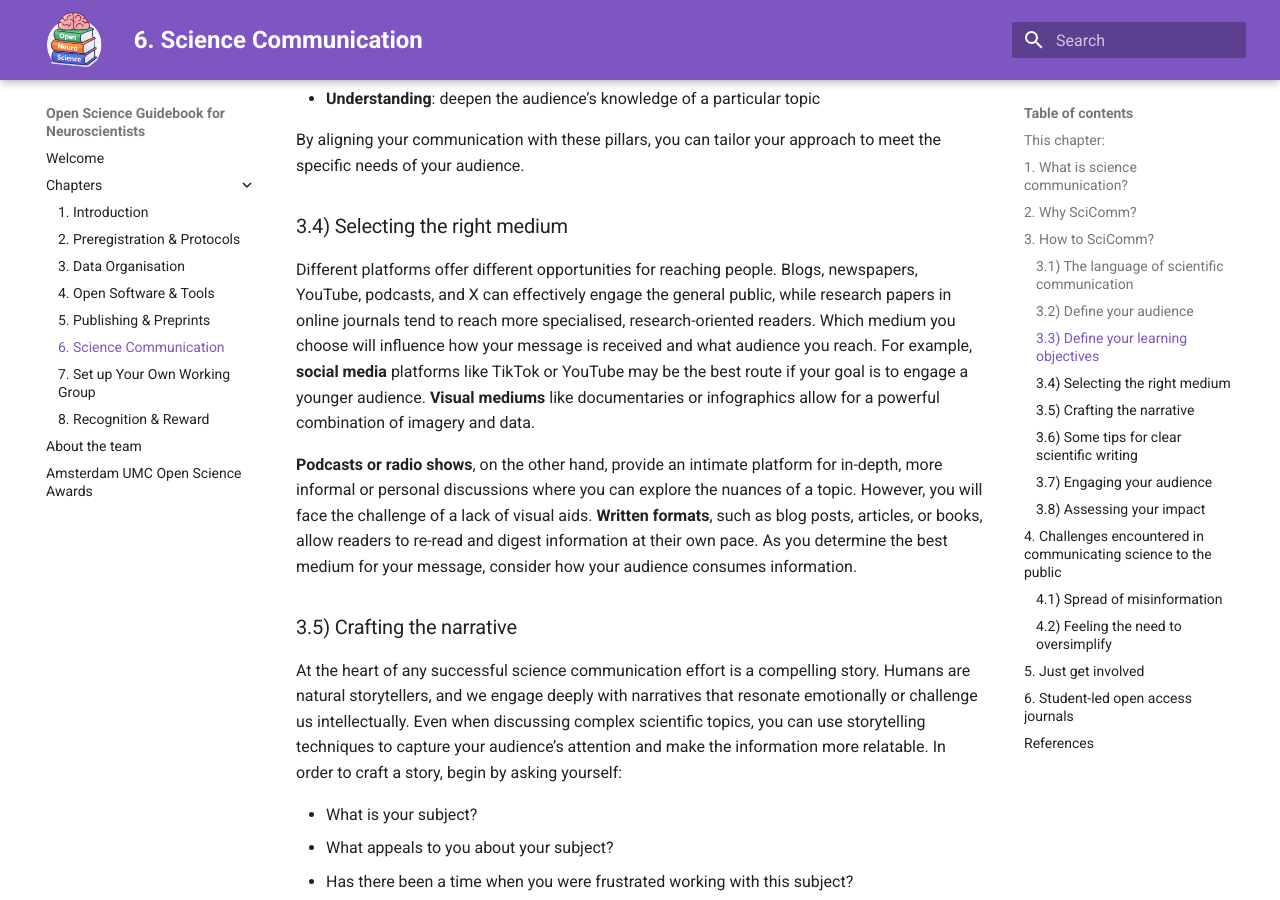
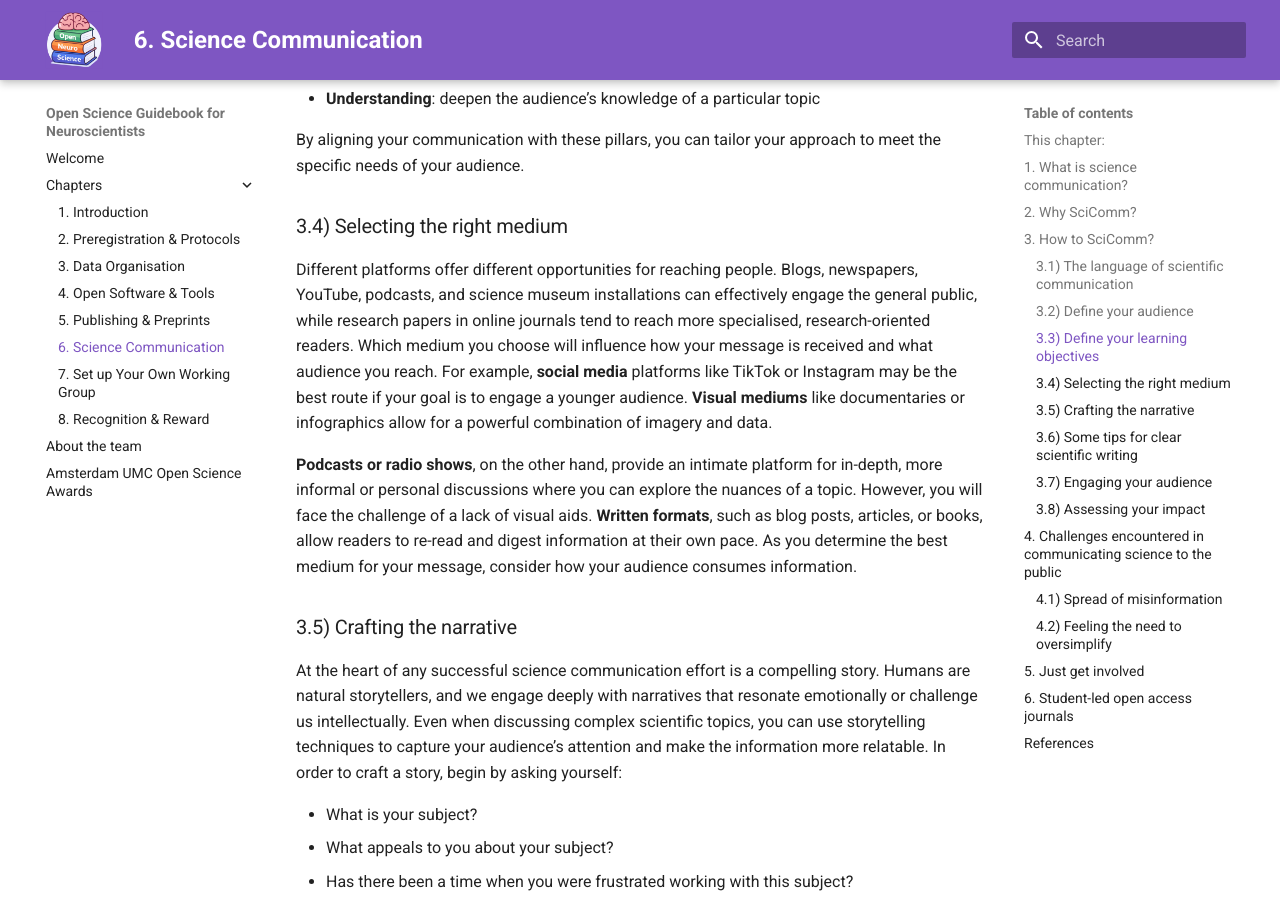
Before and after one commit to ANW-Open-Science/Open-Science-Guidebook-for-Neuroscientists, an MkDocs documentation site: the page built from docs/tabs/6-communication.md, in a window 1280 px wide and 900 px high, scrolled down 3547 px. Built offline with MkDocs 1.6.1 and Material for MkDocs 9.7.7, drawn with Linux system fonts in a browser that asks for light colours.

Commit message:
Update 6-communication_section3.4.md

```diff
--- a/docs/tabs/6-communication.md
+++ b/docs/tabs/6-communication.md
@@ -53,7 +53,7 @@ Having specific learning outcomes in mind helps you stay focused and prevents yo
 By aligning your communication with these pillars, you can tailor your approach to meet the specific needs of your audience.
 
 ### 3.4) Selecting the right medium
-Different platforms offer different opportunities for reaching people. Blogs, newspapers, YouTube, podcasts, and X can effectively engage the general public, while research papers in online journals tend to reach more specialised, research-oriented readers. Which medium you choose will influence how your message is received and what audience you reach. For example, **social media** platforms like TikTok or YouTube may be the best route if your goal is to engage a younger audience. **Visual mediums** like documentaries or infographics allow for a powerful combination of imagery and data.
+Different platforms offer different opportunities for reaching people. Blogs, newspapers, YouTube, podcasts, and science museum installations can effectively engage the general public, while research papers in online journals tend to reach more specialised, research-oriented readers. Which medium you choose will influence how your message is received and what audience you reach. For example, **social media** platforms like TikTok or Instagram may be the best route if your goal is to engage a younger audience. **Visual mediums** like documentaries or infographics allow for a powerful combination of imagery and data.
 
 **Podcasts or radio shows**, on the other hand, provide an intimate platform for in-depth, more informal or personal discussions where you can explore the nuances of a topic. However, you will face the challenge of a lack of visual aids. **Written formats**, such as blog posts, articles, or books, allow readers to re-read and digest information at their own pace. As you determine the best medium for your message, consider how your audience consumes information.
 
```
